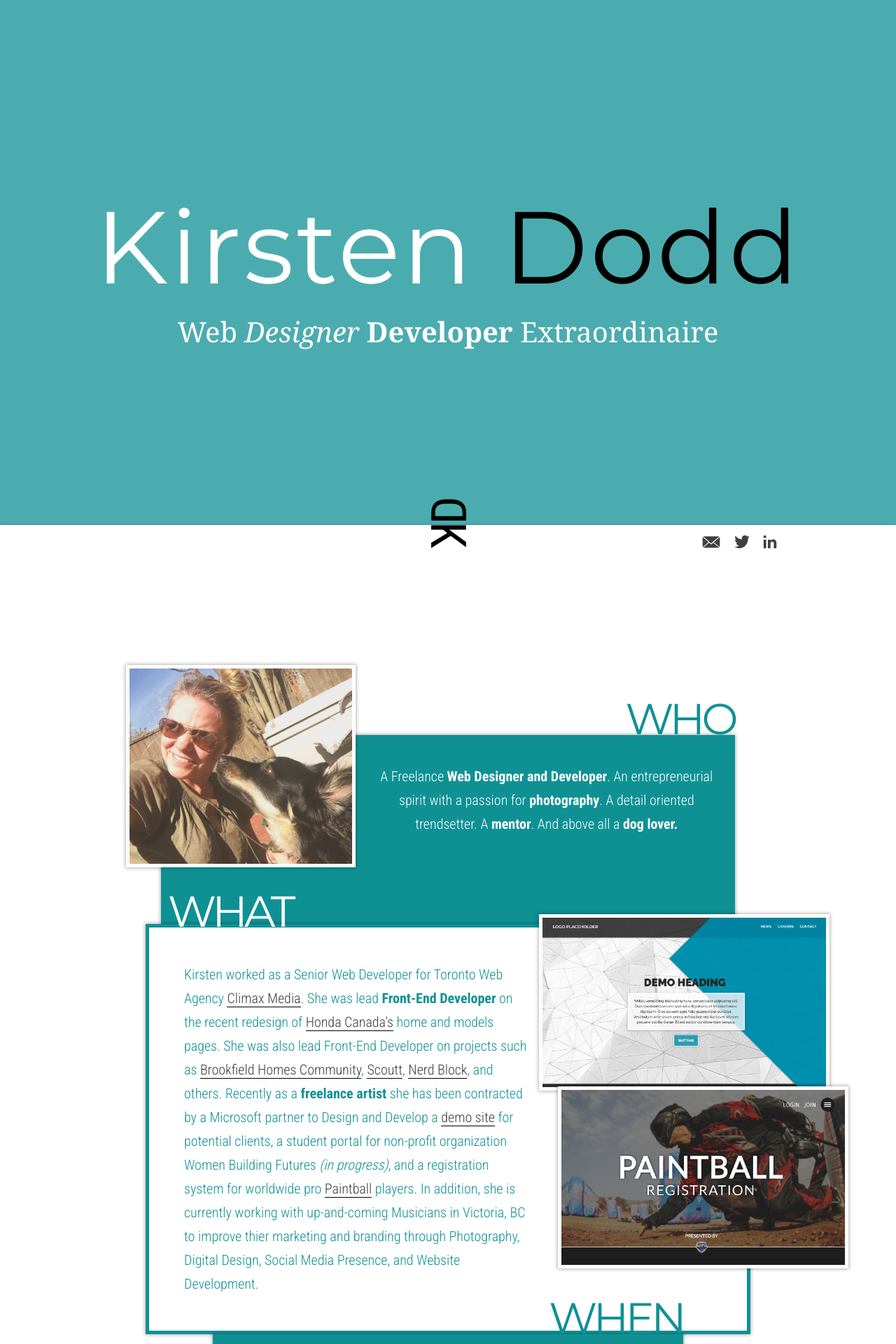
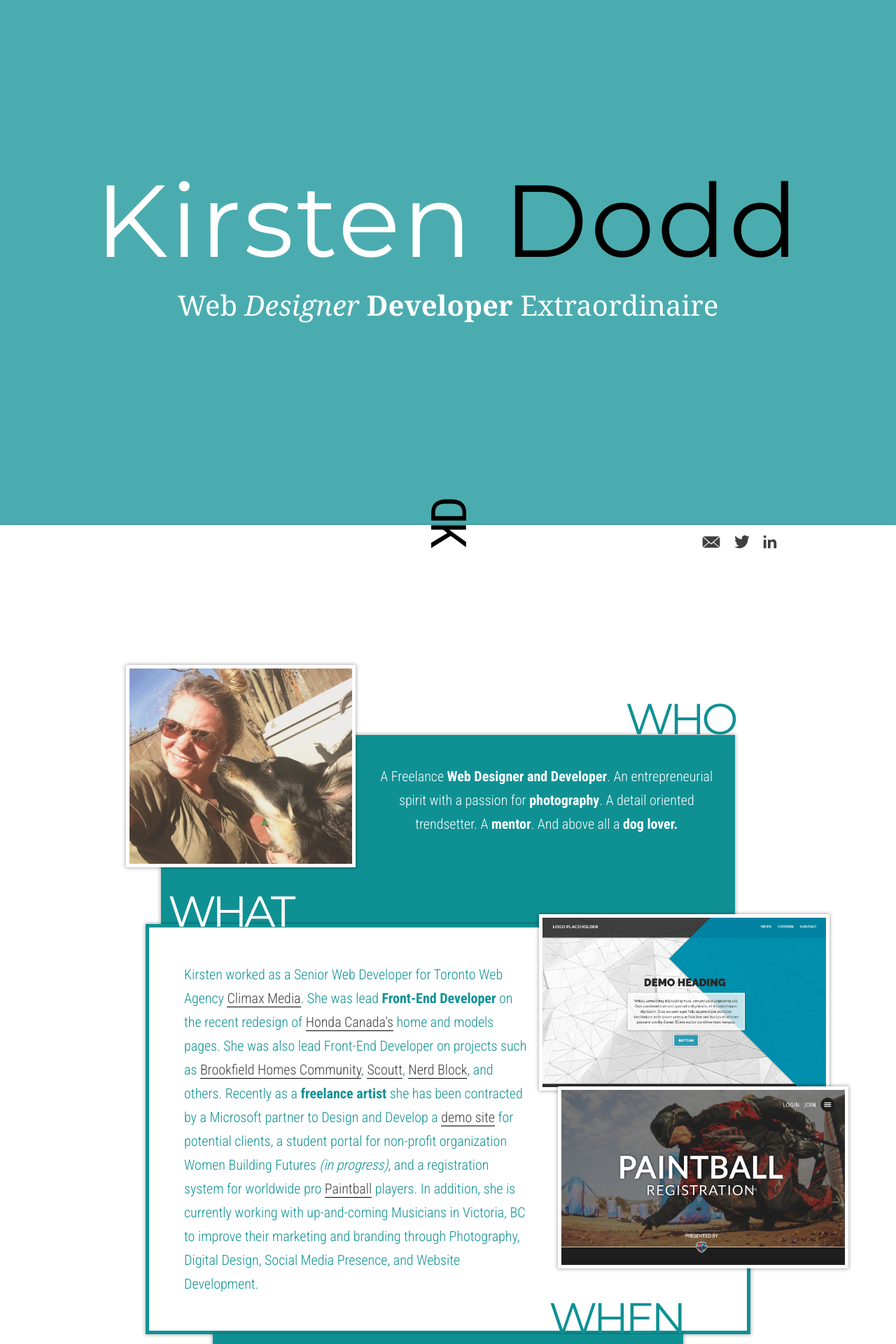
Before and after one commit to kirstenjvd/portfolio, a PHP site: page / in a window 1280 px wide. Shown: the top 1920 px of the page at 70% size. Run offline with PHP 8.4, Linux system fonts and the light colour scheme; some libraries are stand-ins or nearby versions.

Commit message:
spelling correction

```diff
--- a/index.php
+++ b/index.php
@@ -35,7 +35,7 @@
             </div>
             <h2>what</h2>
             <div class="container-copy">
-              <p>Kirsten worked as a Senior Web Developer for Toronto Web Agency <a href="http://www.climaxmedia.com" target="_blank">Climax Media</a>. She was lead <strong>Front-End Developer</strong> on the recent redesign of <a href="http://www.honda.ca" target="_blank">Honda Canada's</a> home and models pages.  She was also lead Front-End Developer on projects such as <a href="http://brookfieldhomes.ca/community/treetops/new-homes" target="_blank">Brookfield Homes Community</a>, <a href="http://www.scoutt.com" target="_blank">Scoutt</a>, <a href="http://www.nerdblock.com" target="_blank">Nerd Block</a>, and others. Recently as a <strong>freelance artist</strong> she has been contracted by a Microsoft partner to Design and Develop a <a href="http://dev.portal.esidev.ca/" target="_blank">demo site</a> for potential clients, a student portal for non-profit organization Women Building Futures <em>(in progress)</em>, and a registration system for worldwide pro <a href="http://dev.wpbo.info" target="_blank">Paintball</a> players. In addition, she is currently working with up-and-coming Musicians in Victoria, BC to improve thier marketing and branding through Photography, Digital Design, Social Media Presence, and Website Development.</p>
+              <p>Kirsten worked as a Senior Web Developer for Toronto Web Agency <a href="http://www.climaxmedia.com" target="_blank">Climax Media</a>. She was lead <strong>Front-End Developer</strong> on the recent redesign of <a href="http://www.honda.ca" target="_blank">Honda Canada's</a> home and models pages.  She was also lead Front-End Developer on projects such as <a href="http://brookfieldhomes.ca/community/treetops/new-homes" target="_blank">Brookfield Homes Community</a>, <a href="http://www.scoutt.com" target="_blank">Scoutt</a>, <a href="http://www.nerdblock.com" target="_blank">Nerd Block</a>, and others. Recently as a <strong>freelance artist</strong> she has been contracted by a Microsoft partner to Design and Develop a <a href="http://dev.portal.esidev.ca/" target="_blank">demo site</a> for potential clients, a student portal for non-profit organization Women Building Futures <em>(in progress)</em>, and a registration system for worldwide pro <a href="http://dev.wpbo.info" target="_blank">Paintball</a> players. In addition, she is currently working with up-and-coming Musicians in Victoria, BC to improve their marketing and branding through Photography, Digital Design, Social Media Presence, and Website Development.</p>
             </div>
           </div>
           <div class="container-box type-3">
--- a/styles/main.css
+++ b/styles/main.css
@@ -600,7 +600,7 @@ body, html {
     font-size: 146px;
     line-height: 1;
     font-weight: 400;
-    padding-top: 18%;
+    padding-top: 15%;
     margin: 0 auto;
     position: relative;
     letter-spacing: .025em;
--- a/styles/sections/_hero_tout.scss
+++ b/styles/sections/_hero_tout.scss
@@ -39,7 +39,7 @@
     font-size: 146px;
     line-height:1;
     font-weight:400;
-    padding-top:18%;
+    padding-top:15%;
     margin: 0 auto;
     position:relative;
     letter-spacing: .025em;
```
